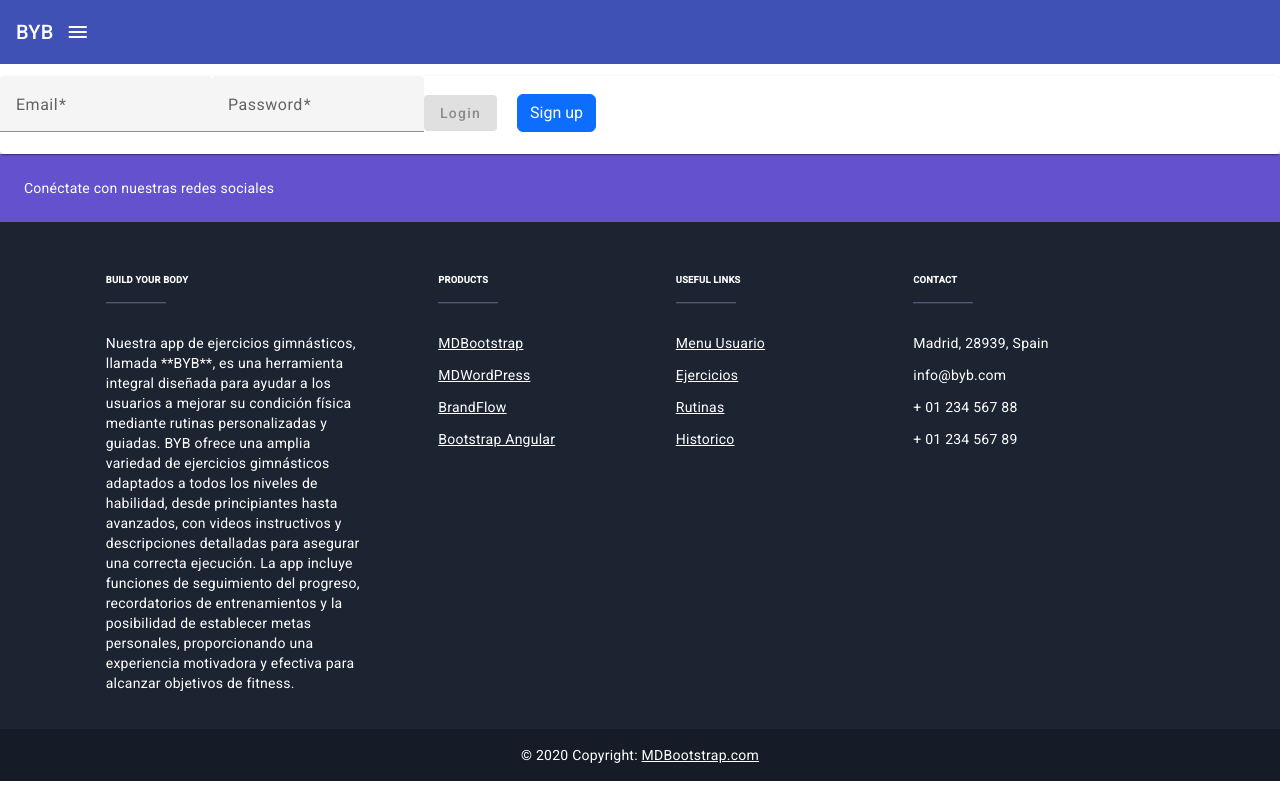
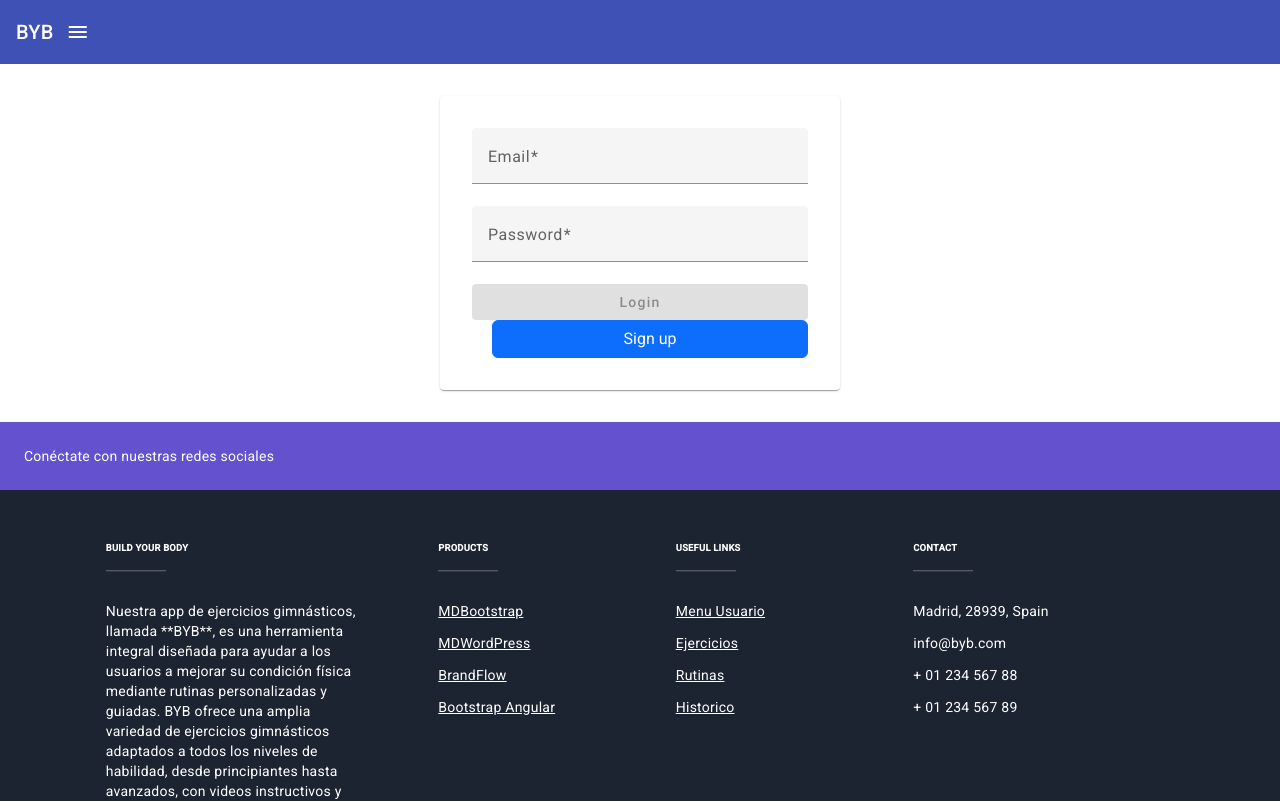
Before and after one commit to juanmatoro/ByB, an Angular app in the folder front/: page /login in a window 1280 px wide. Shown: the top 801 px of the page. Built offline with nearby package versions, Linux system fonts and the light colour scheme.

Commit message:
scss forms

```diff
--- a/front/src/app/pages/login/login.component.scss
+++ b/front/src/app/pages/login/login.component.scss
@@ -2,3 +2,13 @@
     margin-left: 20px;
 
 }
+
+.register-card {
+    max-width: 400px;
+    margin: 2rem auto;
+    padding: 2rem;
+  }
+form {
+    display: flex;
+    flex-direction: column;
+  }
--- a/front/src/app/pages/register/register.component.scss
+++ b/front/src/app/pages/register/register.component.scss
@@ -3,3 +3,8 @@
     margin: 2rem auto;
     padding: 2rem;
   }
+
+  form {
+    display: flex;
+    flex-direction: column;
+  }
```
